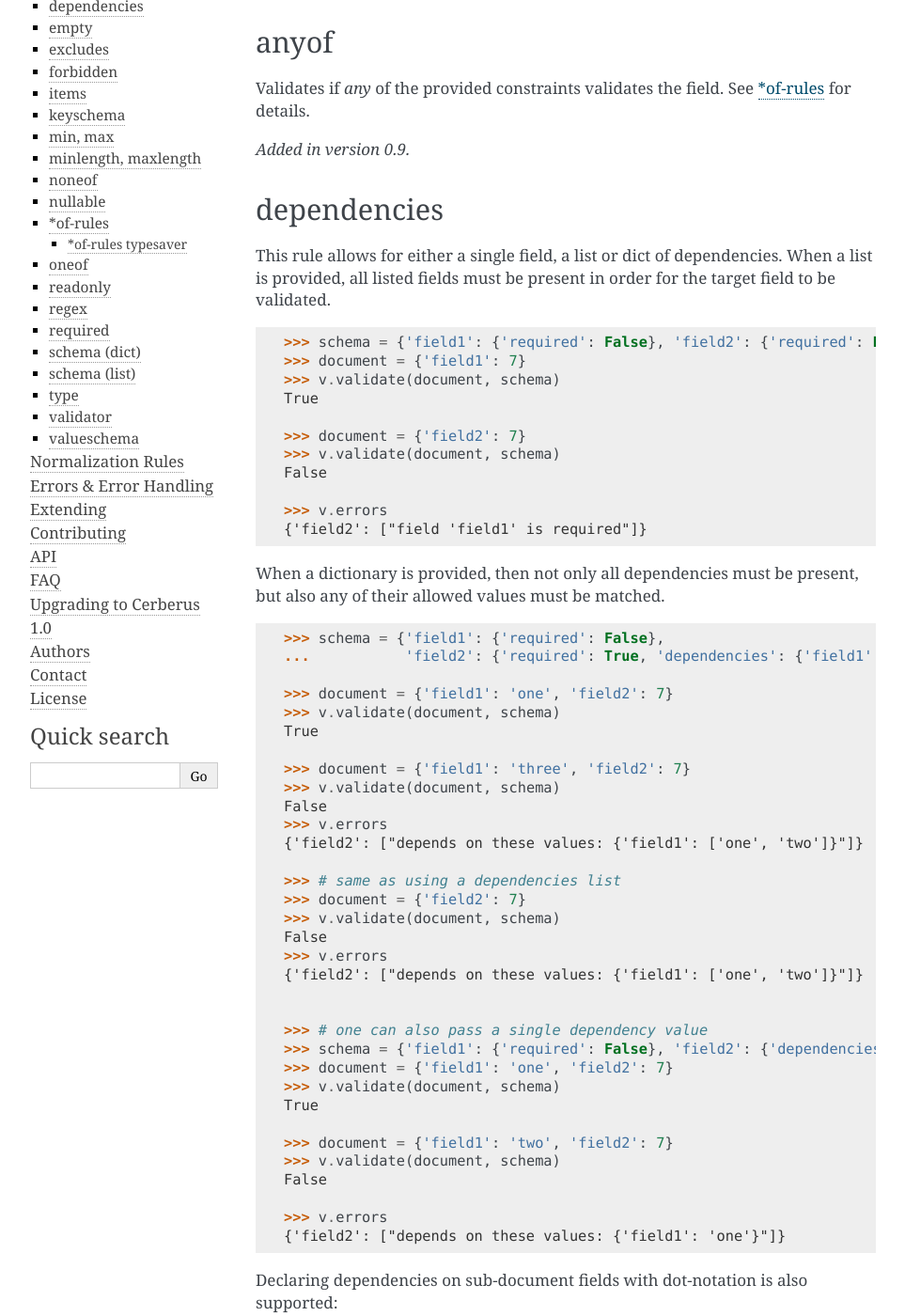
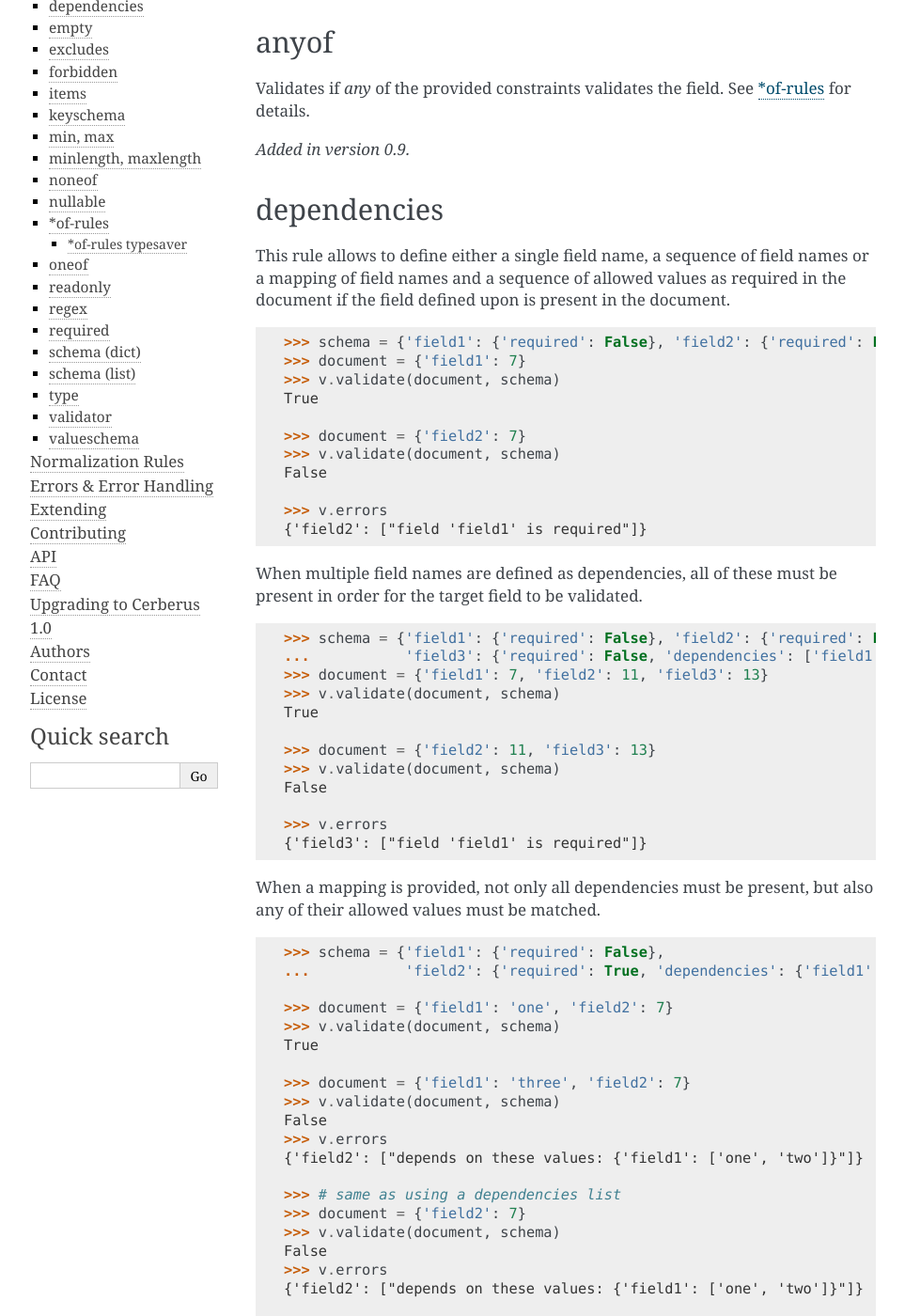
Before and after one commit to pyeve/cerberus, a Sphinx documentation site: the page built from docs/validation-rules.rst, in a window 1280 px wide and 1400 px high, scrolled down 1160 px. Shown: the whole window at 94% size, without its empty margins (148-1111 px from the left). Built offline with Sphinx 7.4.7, drawn with Linux system fonts in a browser that asks for light colours; comment, search, counter and statistics services are not loaded; some of the changed text lies outside the part shown.

Commit message:
Adds absolute addressing for dependencies' dot-notation
Users can implement their own semantics in Validator._lookup_field
Docs contain a clarification about myths concerning dependencies and
required. This addresses #274.

Solves #288

```diff
--- a/docs/api.rst
+++ b/docs/api.rst
@@ -7,7 +7,7 @@
 .. autoclass:: cerberus.Validator
   :members: allow_unknown, clear_caches, document, document_error_tree,
             document_path, _error, error_handler, _errors, errors,
-            _get_child_validator, ignore_none_values, is_child,
+            _get_child_validator, ignore_none_values, is_child, _lookup_field,
             mandatory_validations, normalized, priority_validations,
             purge_unknown, recent_error, root_allow_unknown, root_document,
             root_schema, rules_set_registry, schema, schema_error_tree,
--- a/docs/validation-rules.rst
+++ b/docs/validation-rules.rst
@@ -59,15 +59,17 @@
 
 .. versionadded:: 0.9
 
+.. _dependencies:
+
 dependencies
 ------------
-This rule allows for either a single field, a list or dict of dependencies.
-When a list is provided, all listed fields must be present in order for the
-target field to be validated.
+This rule allows to define either a single field name, a sequence of field
+names or a :term:`mapping` of field names and a sequence of allowed values as
+required in the document if the field defined upon is present in the document.
 
 .. doctest::
 
-   >>> schema = {'field1': {'required': False}, 'field2': {'required': False, 'dependencies': ['field1']}}
+   >>> schema = {'field1': {'required': False}, 'field2': {'required': False, 'dependencies': 'field1'}}
    >>> document = {'field1': 7}
    >>> v.validate(document, schema)
    True
@@ -79,7 +81,26 @@
    >>> v.errors
    {'field2': ["field 'field1' is required"]}
 
-When a dictionary is provided, then not only all dependencies must be present,
+
+When multiple field names are defined as dependencies, all of these must be
+present in order for the target field to be validated.
+
+.. doctest::
+
+   >>> schema = {'field1': {'required': False}, 'field2': {'required': False},
+   ...           'field3': {'required': False, 'dependencies': ['field1', 'field2']}}
+   >>> document = {'field1': 7, 'field2': 11, 'field3': 13}
+   >>> v.validate(document, schema)
+   True
+
+   >>> document = {'field2': 11, 'field3': 13}
+   >>> v.validate(document, schema)
+   False
+
+   >>> v.errors
+   {'field3': ["field 'field1' is required"]}
+
+When a mapping is provided, not only all dependencies must be present,
 but also any of their allowed values must be matched.
 
 .. doctest::
@@ -118,7 +139,7 @@
    >>> v.errors
    {'field2': ["depends on these values: {'field1': 'one'}"]}
 
-Declaring dependencies on sub-document fields with dot-notation is also
+Declaring dependencies on subdocument fields with dot-notation is also
 supported:
 
 .. doctest::
@@ -140,6 +161,43 @@
 
    >>> v.errors
    {'test_field': ["field 'a_dict.bar' is required"]}
+
+When a subdocument is processed the lookup for a field in question starts at
+the level of that document. In order to address the processed document as
+root level, the declaration has to start with a ``^``. An occurance of two
+initial carets (``^^``) is interpreted as a literal, single ``^`` with no
+special meaning.
+
+.. doctest::
+
+   >>> schema = {
+   ...   'test_field': {},
+   ...   'a_dict': {
+   ...     'type': 'dict',
+   ...     'schema': {
+   ...       'foo': {'type': 'string'},
+   ...       'bar': {'type': 'string', 'dependencies': '^test_field'}
+   ...     }
+   ...   }
+   ... }
+
+   >>> document = {'a_dict': {'bar': 'bar'}}
+   >>> v.validate(document, schema)
+   False
+
+   >>> v.errors
+   {'a_dict': [{'bar': ["field '^test_field' is required"]}]}
+
+.. note::
+   If you want to extend semantics of the dot-notation, you can
+   :doc:`override <customize>` the :meth:`~cerberus.Validator._lookup_field`
+   method.
+
+.. note::
+   The evaluation of this rule does not consider any constraints defined with
+   the :ref:`required` rule.
+
+.. versionchanged:: 1.0.2 Support for absolute addressing with ``^``.
 
 .. versionchanged:: 0.8.1 Support for sub-document fields as dependencies.
 
@@ -486,6 +544,10 @@
    ``required`` rule will only be validated if all dependencies are
    included with the document.
 
+.. note::
+   The evaluation of this rule does not consider any constraints defined with
+   the :ref:`dependencies` rule.
+
 .. versionchanged:: 0.8
    Check field dependencies.
 
```
Also changed, not shown: 2 other files.
